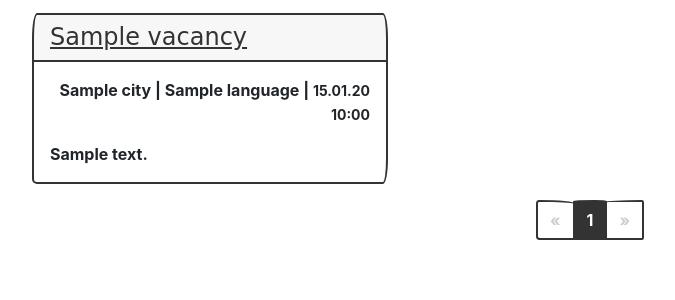
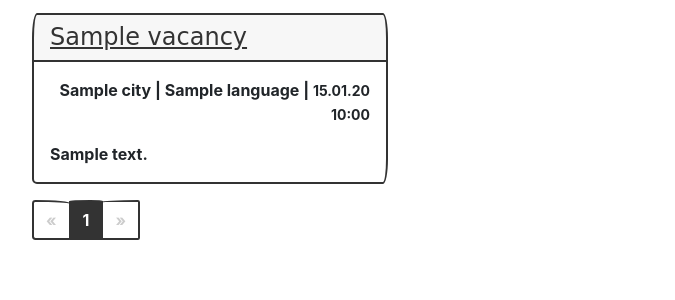
Before and after one commit to dvornicked/hh, a Django app: page /list/ in a window 1280 px wide. Shown: the part 163-463 px from the top of the page, without its empty margins (50-725 px from the left). Run offline with Django 4.2, Linux system fonts and the light colour scheme; tables that the repository leaves empty hold one stand-in row (values such as "Sample post"); some web fonts are replaced.

Commit message:
Refactor pagination. Add pagination hellips

```diff
--- a/scraping/templates/scraping/list.html
+++ b/scraping/templates/scraping/list.html
@@ -30,22 +30,53 @@
         {% endfor %}
     </div>
     {% if object_list %}
-        <div class="d-flex">
-            <ul class="pagination mx-auto">
-                <li class="page-item {% if not object_list.has_previous %}disabled{% endif %}">
-                    <a class="page-link" href="?city={{ city }}&language={{ language }}&page=
-                            {% if object_list.has_previous %}{{ object_list.previous_page_number }}{% else %}1{% endif %}">&laquo;</a>
+        <ul class="pagination">
+            {% if object_list.has_previous %}
+                <li class="page-item">
+                    <a class="page-link"
+                       href="?city={{ city }}&language={{ language }}&page={{ object_list.previous_page_number }}">&laquo;</a>
                 </li>
-                {% for page in object_list.paginator.page_range %}
-                    <li class="page-item {% if page == object_list.number %}active{% endif %}">
-                        <a class="page-link"
-                           href="?city={{ city }}&language={{ language }}&page={{ page }}">{{ page }}</a>
+            {% else %}
+                <li class="page-item disabled">
+                    <span class="page-link">&laquo;</span>
+                </li>
+            {% endif %}
+            {% if object_list.number|add:'-2' > 1 %}
+                <li class="page-item"><a class="page-link" href="?city={{ city }}&language={{ language }}&page=1">1</a>
+                </li>
+                <li class="page-item"><a class="page-link"
+                                         href="??city={{ city }}&language={{ language }}&page={{ object_list.number|add:'-3' }}">&hellip;</a>
+                </li>
+            {% endif %}
+            {% for page in object_list.paginator.page_range %}
+                {% if object_list.number == page %}
+                    <li class="page-item active"><a class="page-link"
+                                                    href="?city={{ city }}&language={{ language }}&page={{ page }}">{{ page }}</a>
                     </li>
-                {% endfor %}
-                <li class="page-item {% if not object_list.has_next %}disabled{% endif %}">
-                    <a class="page-link" href="?city={{ city }}&language={{ language }}&page=
-                            {% if object_list.has_next %}{{ object_list.next_page_number }}{% else %}{{ object_list.paginator.num_pages }}{% endif %}">&raquo;</a>
-            </ul>
-        </div>
+                {% elif page > object_list.number|add:'-3' and page < object_list.number|add:'3' %}
+                    <li class="page-item"><a class="page-link"
+                                             href="?city={{ city }}&language={{ language }}&page={{ page }}">{{ page }}</a>
+                    </li>
+                {% endif %}
+            {% endfor %}
+            {% if object_list.paginator.num_pages > object_list.number|add:'2' %}
+                <li class="page-item"><a class="page-link"
+                                         href="??city={{ city }}&language={{ language }}&page={{ object_list.number|add:'3' }}">&hellip;</a>
+                </li>
+                <li class="page-item"><a class="page-link"
+                                         href="?city={{ city }}&language={{ language }}&page={{ object_list.paginator.num_pages }}">{{ object_list.paginator.num_pages }}</a>
+                </li>
+            {% endif %}
+            {% if object_list.has_next %}
+                <li class="page-item">
+                    <a class="page-link"
+                       href="?city={{ city }}&language={{ language }}&page={{ object_list.next_page_number }}">&raquo;</a>
+                </li>
+            {% else %}
+                <li class="page-item disabled">
+                    <a class="page-link">&raquo;</a>
+                </li>
+            {% endif %}
+        </ul>
     {% endif %}
 {% endblock %}
```
